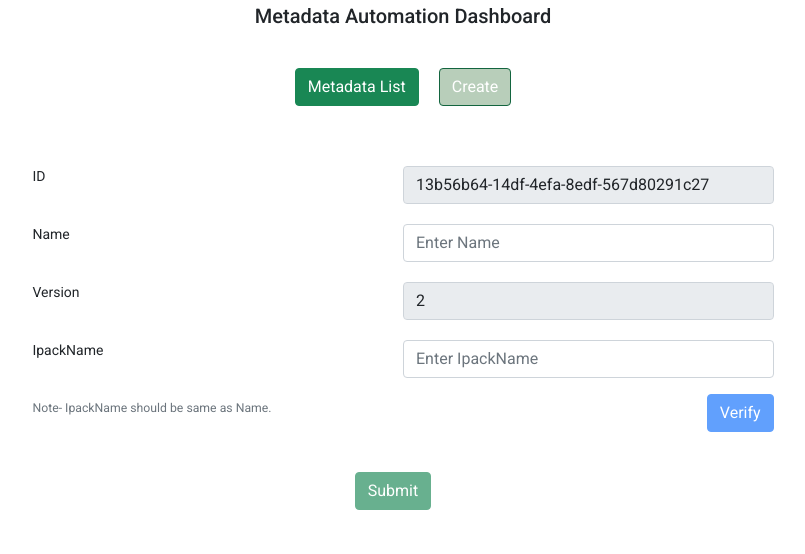
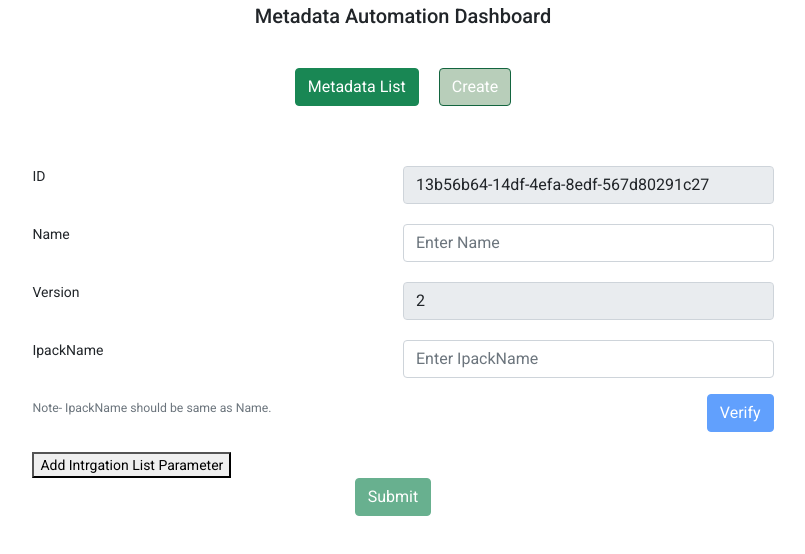
Before and after one commit to Shivansh1552/UI_Final, an Angular app: page /createMetadata in a window 1280 px wide. Shown: the top 554 px of the page, without its empty margins (237-1042 px from the left). Built offline with nearby package versions, Linux system fonts and the light colour scheme.

Commit message:
under ILP creteation

```diff
--- /dev/null
+++ b/src/app/ilp/ilp.component.html
@@ -0,0 +1 @@
+<button (click)="openModel()">Add Intrgation List Parameter</button>
--- /dev/null
+++ b/src/app/ilp/ilp.component.ts
@@ -0,0 +1,19 @@
+import { Component, OnInit } from '@angular/core';
+
+@Component({
+  selector: 'pm-ilp',
+  templateUrl: './ilp.component.html',
+  styleUrls: ['./ilp.component.css']
+})
+export class IlpComponent implements OnInit {
+
+  constructor() { }
+
+  // eslint-disable-next-line @angular-eslint/no-empty-lifecycle-method
+  ngOnInit(): void {
+  }
+  openModel(){
+
+  }
+
+}
--- a/src/app/metadata-create-form/metadata-form.component.html
+++ b/src/app/metadata-create-form/metadata-form.component.html
@@ -78,8 +78,10 @@
             Verify
           </button>
         </div>
+
       </div>
       <br />
+      <pm-ilp></pm-ilp>
       <ng-container *ngIf="isIpackNameValidated">
         <ng-container *ngFor="let section of metadata.sections; let i = index">
           <div *ngFor="let step of section.steps" class="step-container">
```
Also changed, not shown: src/app/app.module.ts (+8 -6 lines), src/app/ilp/ilp.component.css (added), 1 other file (tests, documents, lock files or other folders).
